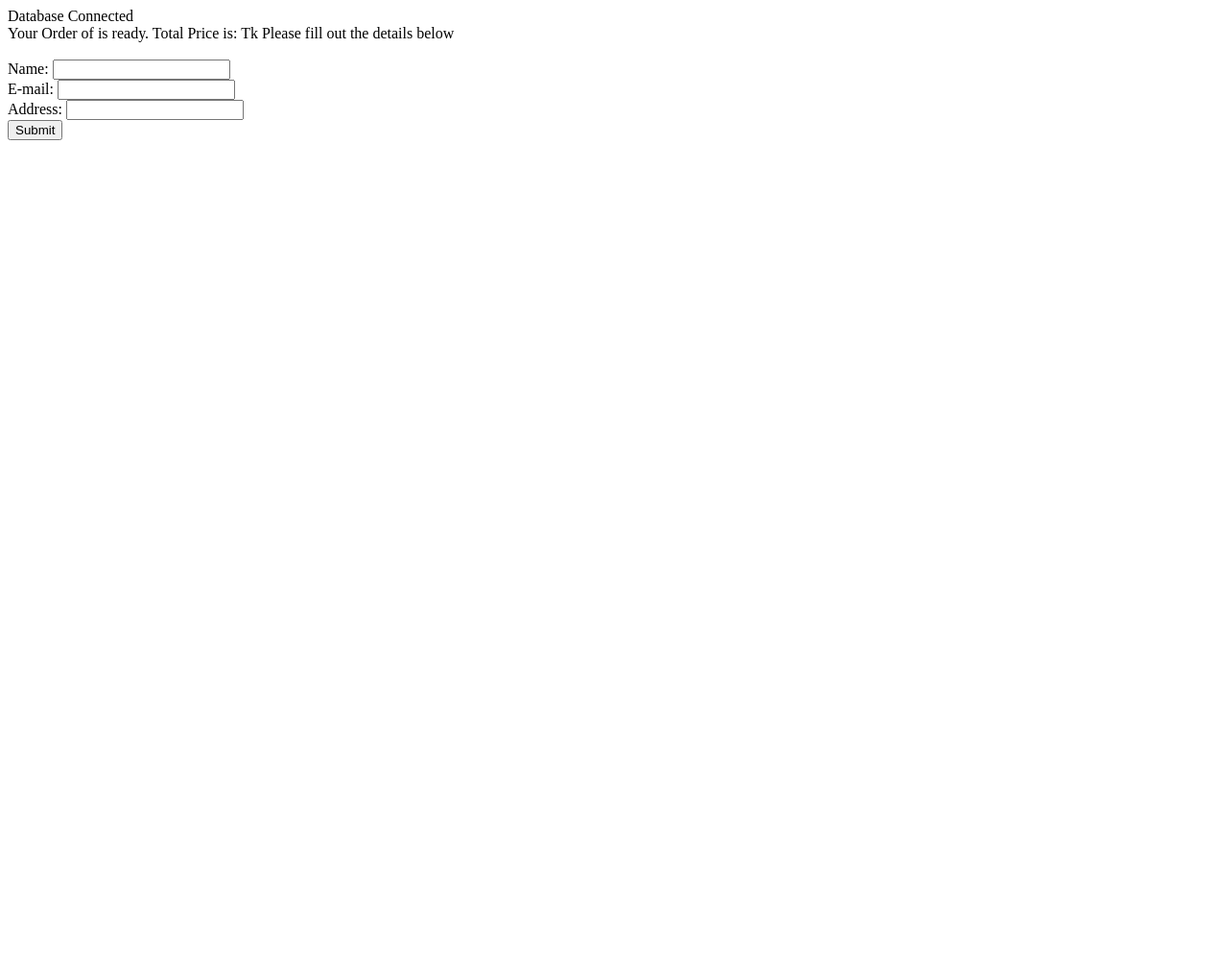
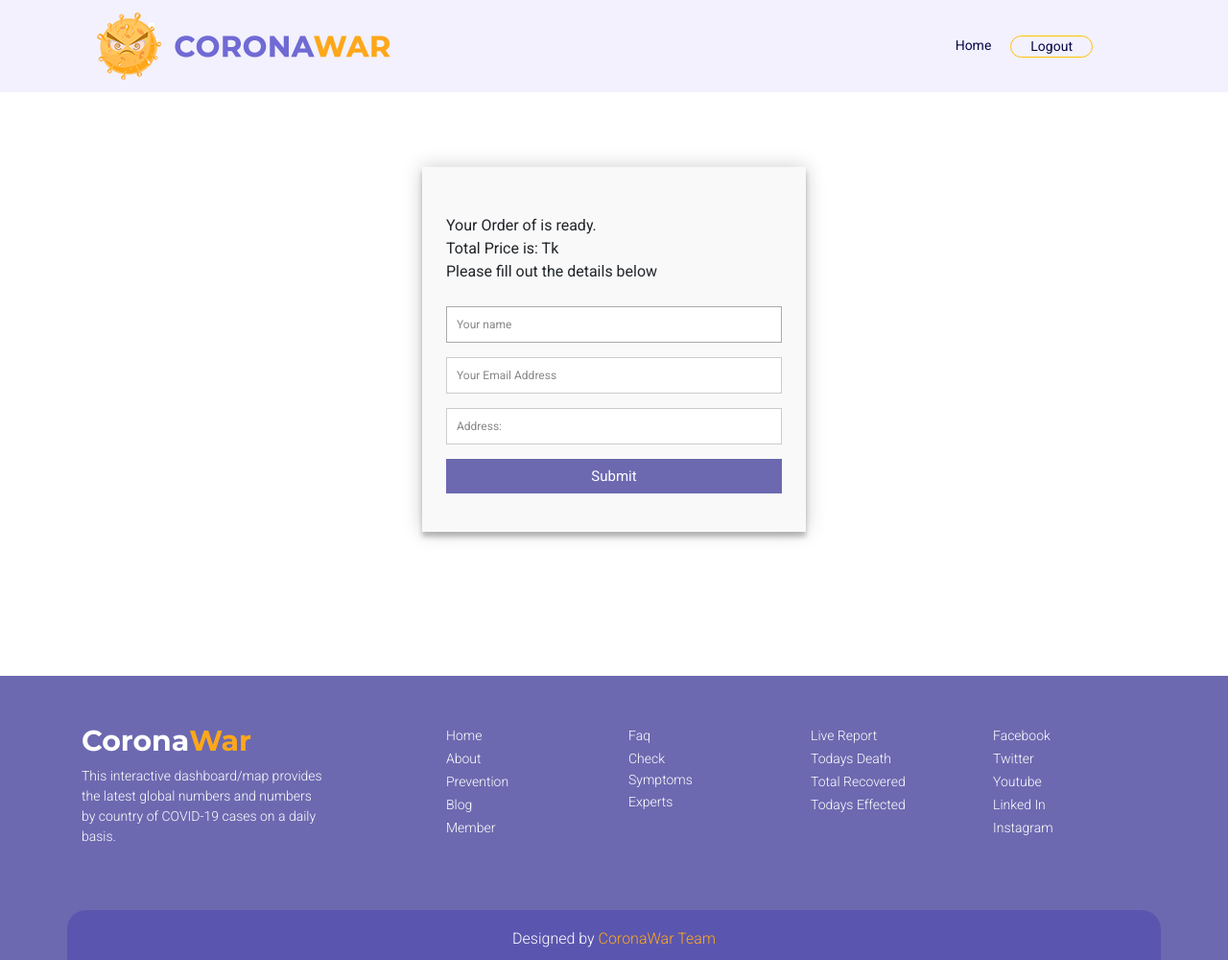
Before and after one commit to mahbub045/coronawar, a PHP site: page /product_checkout.php in a window 1280 px wide. Shown: the whole page at 96% size. Before the commit the page ends 146 px from the top, so only its background shows below. Run offline with PHP 8.4, Linux system fonts and the light colour scheme; data that the repository does not hold is empty.

Commit message:
product checkout page done

```diff
--- /dev/null
+++ b/css/checkout.css
@@ -0,0 +1,134 @@
+@import url(https://fonts.googleapis.com/css?family=Roboto:400,300,600,400italic);
+* {
+  margin: 0;
+  padding: 0;
+  box-sizing: border-box;
+  -webkit-box-sizing: border-box;
+  -moz-box-sizing: border-box;
+  -webkit-font-smoothing: antialiased;
+  -moz-font-smoothing: antialiased;
+  -o-font-smoothing: antialiased;
+  font-smoothing: antialiased;
+  text-rendering: optimizeLegibility;
+}
+.container2 {
+  max-width: 400px;
+  width: 100%;
+  margin: 0 auto;
+  position: relative;
+}
+
+#contact input[type="text"],
+#contact input[type="email"],
+#contact input[type="tel"],
+#contact input[type="url"],
+#contact textarea,
+#contact button[type="submit"] {
+  font: 400 12px/16px "Roboto", Helvetica, Arial, sans-serif;
+}
+
+#contact {
+  background: #F9F9F9;
+  padding: 25px;
+  margin: 150px 0;
+  box-shadow: 0 0 20px 0 rgba(0, 0, 0, 0.2), 0 5px 5px 0 rgba(0, 0, 0, 0.24);
+}
+
+#contact h3 {
+  display: block;
+  font-size: 30px;
+  font-weight: 300;
+  margin-bottom: 10px;
+}
+
+#contact h4 {
+  margin: 5px 0 15px;
+  display: block;
+  font-size: 13px;
+  font-weight: 400;
+}
+
+fieldset {
+  border: medium none !important;
+  margin: 0 0 10px;
+  min-width: 100%;
+  padding: 0;
+  width: 100%;
+}
+
+#contact input[type="text"],
+#contact input[type="email"],
+#contact input[type="tel"],
+#contact input[type="url"],
+#contact textarea {
+  width: 100%;
+  border: 1px solid #ccc;
+  background: #FFF;
+  margin: 0 0 5px;
+  padding: 10px;
+}
+
+#contact input[type="text"]:hover,
+#contact input[type="email"]:hover,
+#contact input[type="tel"]:hover,
+#contact input[type="url"]:hover,
+#contact textarea:hover {
+  -webkit-transition: border-color 0.3s ease-in-out;
+  -moz-transition: border-color 0.3s ease-in-out;
+  transition: border-color 0.3s ease-in-out;
+  border: 1px solid #aaa;
+}
+
+#contact textarea {
+  height: 100px;
+  max-width: 100%;
+  resize: none;
+}
+
+#contact button[type="submit"] {
+  cursor: pointer;
+  width: 100%;
+  border: none;
+  background: #6c69b0;
+  color: #FFF;
+  margin: 0 0 5px;
+  padding: 10px;
+  font-size: 15px;
+}
+
+#contact button[type="submit"]:hover {
+  background: #6c69b0;
+  -webkit-transition: background 0.3s ease-in-out;
+  -moz-transition: background 0.3s ease-in-out;
+  transition: background-color 0.3s ease-in-out;
+}
+
+#contact button[type="submit"]:active {
+  box-shadow: inset 0 1px 3px rgba(0, 0, 0, 0.5);
+}
+
+.copyright {
+  text-align: center;
+}
+
+#contact input:focus,
+#contact textarea:focus {
+  outline: 0;
+  border: 1px solid #aaa;
+}
+
+::-webkit-input-placeholder {
+  color: #888;
+}
+
+:-moz-placeholder {
+  color: #888;
+}
+
+::-moz-placeholder {
+  color: #888;
+}
+
+:-ms-input-placeholder {
+  color: #888;
+}
--- a/product_checkout.php
+++ b/product_checkout.php
@@ -8,10 +8,10 @@
 
 include("dataconfig.php");
 
-	$selectsql= "SELECT * FROM products WHERE Product_ID = '$P_ID'";
+$selectsql = "SELECT * FROM products WHERE Product_ID = '$P_ID'";
 
 $conn->query($selectsql);
-	$result_doc=$conn->query($selectsql);
+$result_doc = $conn->query($selectsql);
 $row = $result_doc->fetch_assoc();
 
 $P_ID = $row["Product_ID"];
@@ -21,18 +21,150 @@
 $conn->close();
 
 
-	echo '<br>Your Order of '. $P_Name .' is ready. Total Price is:  Tk' . $P_Cost . ' Please fill out the details below </br>';
+
 
 
 ?>
+<!DOCTYPE html>
+<html lang="en">
 
-	<br>
-		<form action="product_checkout_confirmation.php" method="post">
-			Name: <input type="text" name="name"><br>
-			E-mail: <input type="text" name="email"><br>
-			Address: <input type="text" name="address"><br>
-		<input type="submit">
+<head>
+	<!-- Required meta tags -->
+	<meta charset="utf-8">
+	<meta name="viewport" content="width=device-width, initial-scale=1, shrink-to-fit=no">
+	<!-- fonts link -->
+	<link rel="stylesheet" href="fontawesome/css/all.css">
+	<link href="https://fonts.googleapis.com/css2?family=Roboto:wght@300;500&display=swap" rel="stylesheet">
+	<link href="https://fonts.googleapis.com/css2?family=Montserrat:wght@700&display=swap" rel="stylesheet">
+
+	<!-- Bootstrap CSS -->
+	<link rel="stylesheet" href="css/bootstrap.css">
+	<link rel="stylesheet" href="css/admin.css">
+	<link rel="stylesheet" href="css/media.css">
+	<link rel="stylesheet" href="css/checkout.css">
+
+
+	<!-- favicon link -->
+	<link rel="icon" href="favicon.png" type="image/gif" sizes="16x16">
+
+	<title>Corona War|Admin Page</title>
+</head>
+
+<body>
+	<header class="fixed-top">
+		<div class="container">
+			<!-- navbar start -->
+			<nav class="navbar navbar-expand-lg navbar-light">
+				<a class="navbar-brand l_img" href="index.php">
+					<img class="img-fluid" src="images/logo.png" alt="logo">
+				</a>
+				<button class="navbar-toggler" type="button" data-toggle="collapse" data-target="#navbarNav" aria-controls="navbarNav" aria-expanded="false" aria-label="Toggle navigation">
+					<span class="navbar-toggler-icon"></span>
+				</button>
+				<div class="collapse navbar-collapse menu" id="navbarNav">
+					<ul class="navbar-nav ml-auto">
+						<li class="nav-item active">
+							<a class="nav-link" href="index.php">Home</a>
+						</li>
+						<li class="nav-item border rounded-pill border-warning float-left">
+							<a class="nav-link" href="logout.php">Logout</a>
+						</li>
+						<li class="nav-item float-left">
+							<a class="nav-link" href="#">
+								<?php
+								echo isset($_SESSION['username']) ? $_SESSION['username'] : "";
+								?>
+							</a>
+						</li>
+					</ul>
+				</div>
+			</nav>
+			<!-- navbar end -->
+		</div>
+	</header>
+	<!-- cases start -->
+	<section>
+		<div class="container2">
+			<form id="contact" action="product_checkout_confirmation.php" method="post">
+				<?php
+				echo '<br>Your Order of ' . $P_Name . ' is ready. <br>Total Price is:  Tk' . $P_Cost . ' <br>Please fill out the details below <br></br>';
+				?>
+				<fieldset>
+					<input placeholder="Your name" type="text" tabindex="1" name="name" required autofocus>
+				</fieldset>
+				<fieldset>
+					<input placeholder="Your Email Address" type="email" name="email" tabindex="2" required>
+				</fieldset>
+				<fieldset>
+					<input placeholder="Address:" name="address" type="text" tabindex="3" required>
+				</fieldset>
+				<fieldset>
+					<button name="submit" type="submit" id="contact-submit">Submit</button>
+				</fieldset>
 			</form>
+		</div>
+	</section>
+	<footer>
+		<div class="container">
+			<div class="row" style="padding-bottom: 50px;">
+
+				<div class="col-lg-3 col-sm-12 col-12 coronawar">
+					<h3>Corona<span>War</span></h3>
+					<p>This interactive dashboard/map provides the latest global numbers and numbers by country of COVID-19 cases on a daily basis.</p>
+				</div>
+				<div class="offset-lg-1 col-lg-1 offset-md-2 col-md-1 offset-sm-2  col-sm-2 offset-1 col-5 f_contact">
+					<ul class="list-unstyled">
+						<li><a href="#home">Home</a></li>
+						<li><a href="#about">About</a></li>
+						<li><a href="#prenention">Prevention</a></li>
+						<li><a href="#blog">Blog</a></li>
+						<li><a href="#">Member</a></li>
+					</ul>
+				</div>
+
+				<div class="offset-md-1 col-md-1 offset-md-1 col-md-1 offset-sm-0 col-sm-2 offset-1 col-4 f_contact">
+					<ul class="list-unstyled">
+						<li><a href="#faq">Faq</a></li>
+						<li><a href="#">Check Symptoms</a></li>
+						<li><a href="index.php">Experts</a></li>
+					</ul>
+				</div>
+
+				<div class="offset-lg-1 col-lg-2 offset-md-1 col-md-3 offset-sm-0  col-sm-3 offset-1 col-5 f_contact">
+					<ul class="list-unstyled">
+						<li><a href="index.php">Live Report</a></li>
+						<li><a href="index.php">Todays Death</a></li>
+						<li><a href="index.php">Total Recovered</a></li>
+						<li><a href="index.php">Todays Effected</a></li>
+					</ul>
+				</div>
+
+				<div class="offset-lg-0 col-lg-1 offset-md-0 col-md-2 offset-sm-0  col-sm-2 offset-1  col-4 f_contact">
+					<ul class="list-unstyled">
+						<li><a href="#">Facebook</a></li>
+						<li><a href="#">Twitter</a></li>
+						<li><a href="#">Youtube</a></li>
+						<li><a href="#">Linked In</a></li>
+						<li><a href="#">Instagram</a></li>
+					</ul>
+				</div>
+
+			</div>
+			<div class="row designed">
+				<div class="col-12">
+					<h2>Designed by <a href="#" target="_blank">CoronaWar Team</a></h2>
+				</div>
+			</div>
+		</div>
+	</footer>
+	<!-- footer end -->
+
+	<!-- Optional JavaScript -->
+	<!-- jQuery first, then Popper.js, then Bootstrap JS -->
+	<script src="https://code.jquery.com/jquery-3.4.1.slim.min.js" integrity="sha384-J6qa4849blE2+poT4WnyKhv5vZF5SrPo0iEjwBvKU7imGFAV0wwj1yYfoRSJoZ+n" crossorigin="anonymous"></script>
+	<script src="https://cdn.jsdelivr.net/npm/popper.js@1.16.0/dist/umd/popper.min.js" integrity="sha384-Q6E9RHvbIyZFJoft+2mJbHaEWldlvI9IOYy5n3zV9zzTtmI3UksdQRVvoxMfooAo" crossorigin="anonymous"></script>
+	<script src="https://stackpath.bootstrapcdn.com/bootstrap/4.4.1/js/bootstrap.min.js" integrity="sha384-wfSDF2E50Y2D1uUdj0O3uMBJnjuUD4Ih7YwaYd1iqfktj0Uod8GCExl3Og8ifwB6" crossorigin="anonymous"></script>
 
 </body>
+
 </html>
```
Lines whose indentation alone changed are shown as unchanged.
